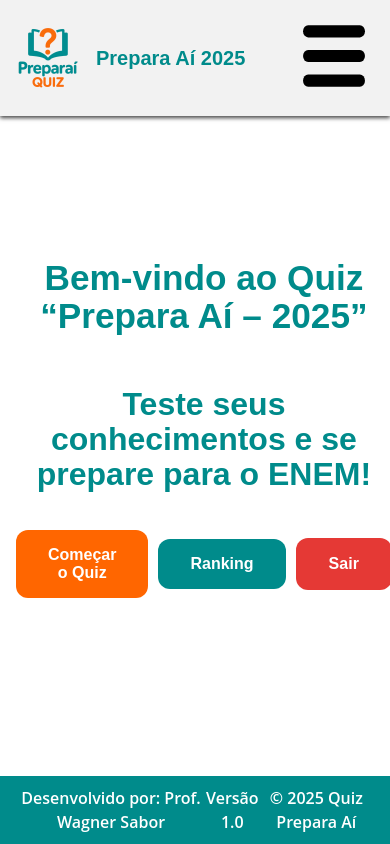
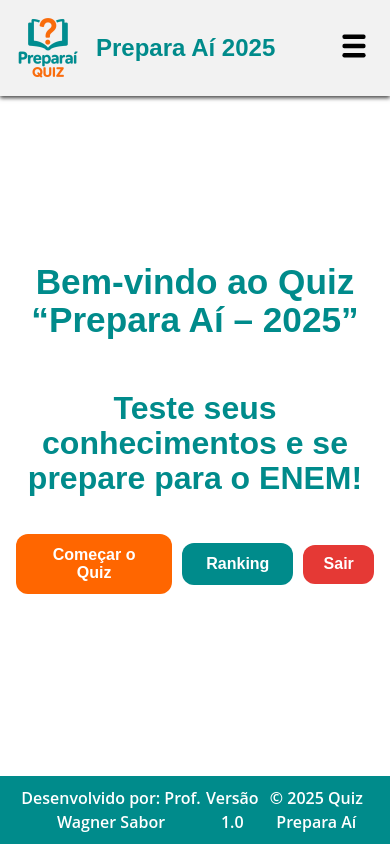
Before and after one commit to wsabor/preparai2025, a React (Vite) app in the folder frontend/: page /home in a window 390 px wide. Built offline with nearby package versions, Linux system fonts and the light colour scheme; no server answers; sample sign-in values are in the browser's storage.

Commit message:
ajustes de responsividade no header

```diff
--- a/frontend/src/pages/Quiz.jsx
+++ b/frontend/src/pages/Quiz.jsx
@@ -20,7 +20,9 @@
   useEffect(() => {
     async function carregarPerguntas() {
       try {
-        const res = await axios.get("http://localhost:3000/api/perguntas");
+        // pega automaticamente o host de quem está acessando
+        const host = window.location.hostname;
+        const res = await axios.get(`http://${host}:3000/api/perguntas`);
         setPerguntas(res.data);
       } catch (error) {
         console.error("Erro ao carregar perguntas:", error);
@@ -28,6 +30,18 @@
     }
     carregarPerguntas();
   }, []);
+
+  // useEffect(() => {
+  //   async function carregarPerguntas() {
+  //     try {
+  //       const res = await axios.get("http://localhost:3000/api/perguntas");
+  //       setPerguntas(res.data);
+  //     } catch (error) {
+  //       console.error("Erro ao carregar perguntas:", error);
+  //     }
+  //   }
+  //   carregarPerguntas();
+  // }, []);
 
   // 2. Dispara o saveScore **uma vez** quando quizFinalizado virar true
   useEffect(() => {
@@ -53,7 +67,7 @@
     setQuizIniciado(false);
     // Recarrega perguntas
     async function recarregar() {
-      const res = await axios.get("http://localhost:3000/api/perguntas");
+      const res = await axios.get("http://0.0.0.0:3000/api/perguntas");
       setPerguntas(res.data);
     }
     recarregar();
--- a/frontend/src/pages/Ranking.jsx
+++ b/frontend/src/pages/Ranking.jsx
@@ -1,8 +1,8 @@
 import { useState, useEffect } from "react";
 import { fetchRanking } from "../services/quizService";
-import "../styles/Ranking.css";
 import Header from "../components/Header";
 import Footer from "../components/Footer";
+import "../styles/Ranking.css";
 
 export default function Ranking() {
   const [lista, setLista] = useState([]);
--- a/frontend/src/services/quizService.js
+++ b/frontend/src/services/quizService.js
@@ -1,6 +1,7 @@
 import axios from "axios";
 
-const API = "http://localhost:3000/api";
+const PORT = 3000; // ou importe de alguma config se mudar
+const API = `${window.location.protocol}//${window.location.hostname}:${PORT}/api`;
 
 export async function saveScore(user, pontos) {
   return axios.post(`${API}/scores`, { user, pontos });
--- a/frontend/src/styles/Header.css
+++ b/frontend/src/styles/Header.css
@@ -1,101 +1,129 @@
+/* Header.css */
+
+/* 1) Reset básico do header */
 .header {
   position: fixed;
   top: 0;
   left: 0;
   width: 100%;
-  background-color: var(--color-bg-light);
+  background: var(--color-bg-light);
   box-shadow: #464646 0 2px 4px;
+  z-index: 100;
+}
+
+/* 2) Container centralizado */
+.header .container {
+  max-width: 1200px;
+  margin: 0 auto;
   display: flex;
   align-items: center;
   justify-content: space-between;
-  z-index: 100;
+  padding: 0 1rem;
+  position: relative;
 }
 
-.container {
-  max-width: 1200px;
-  margin: 0 auto;
+/* 3) Logo + título */
+.logo {
   display: flex;
-  justify-content: space-between;
   align-items: center;
-  width: 100%;
+  gap: 1rem;
 }
-
-.header img {
+.logo img {
   width: 64px;
   height: 64px;
 }
-
-.logo {
-  display: flex;
-  align-items: center;
-  justify-content: center;
-  gap: 1rem;
+.logo h1 {
+  margin: 0;
+  font-size: 2rem;
 }
 
+/* 4) Navegação padrão (mobile: oculta até abrir) */
+.nav {
+  display: none;
+  position: absolute;
+  top: 100%;
+  right: 1rem;
+  background: var(--color-bg-light);
+  box-shadow: 0 2px 6px rgba(0, 0, 0, 0.2);
+  flex-direction: column;
+  gap: 0.5rem;
+  padding: 0.5rem 1rem;
+  border-radius: 4px;
+  z-index: 200;
+}
+
+/* 5) Wrapper dos botões */
 .buttons {
   display: flex;
-  gap: 10px;
+  flex-direction: column; /* mobile: coluna */
+  gap: 0.5rem;
+}
+.buttons button {
+  width: 100%;
+  padding: 12px;
+  border: none;
+  border-radius: 4px;
+  cursor: pointer;
+  box-sizing: border-box;
 }
 
-.btn-primary,
-.btn-secondary,
-.btn-logout {
-  padding: 16px 32px;
+/* 6) Hamburger (mobile) */
+.hamburger {
+  display: block;
+  background: none;
+  border: none;
+  padding: 8px;
   cursor: pointer;
 }
-
-/* ocultar hamburger por desktop */
-.hamburger {
-  display: none;
-  background: none;
-  border: none;
-  cursor: pointer;
-  padding: 0.5rem;
+.hamburger img {
+  width: 24px;
+  height: 24px;
 }
 
-/* mobile-first: styles base já definem header normal com .buttons */
-
-/* Tablets e celulares: até 768px */
+/* ───────── Mobile ───────── */
 @media (max-width: 768px) {
-  /* esconder botões */
-  .buttons {
-    display: none;
+  .nav.open {
+    display: flex; /* mostra em coluna */
   }
-  /* mostrar hamburger */
-  .hamburger {
-    display: block;
-  }
-  /* reduzir h1 */
   .logo h1 {
-    font-size: 1.5rem; /* ajuste conforme seu design */
+    font-size: 1.5rem;
   }
 }
 
-/* Celulares mais estreitos: até 480px */
-@media (max-width: 480px) {
-  /* ainda menor o título */
+/* ───────── Desktop ───────── */
+@media (min-width: 769px) {
+  /* esconde hamburger */
+  .hamburger {
+    display: none;
+  }
+  /* exibe nav em linha e faz crescer */
+  .nav {
+    display: flex !important;
+    position: static;
+    /* flex: 1; */
+    justify-content: flex-end;
+    align-items: center;
+    background: none;
+    box-shadow: none;
+    padding: 0;
+  }
+  /* buttons em linha */
+  .buttons {
+    flex-direction: row;
+    flex: 1; /* faz o wrapper crescer */
+    gap: 0.5rem;
+    /* opcional: limite máximo do grupo de botões
+    max-width: 450px;
+    */
+  }
+  /* cada botão: 1/3 do espaço */
+  .buttons button {
+    /* flex-grow | flex-shrink | flex-basis */
+    flex: 1 1 0%;
+    width: auto;
+  }
+  /* título no desktop */
   .logo h1 {
-    font-size: 1.25rem;
-  }
-
-  /* se quiser, ajustar padding do container */
-  .container {
-    padding: 0 1rem;
+    font-size: 2rem;
   }
 }
-
-/* menu por trás (mobile) */
-.nav {
-  position: absolute;
-  top: 100%;
-  right: 0;
-  background: var(--color-bg-light);
-  width: 200px;
-  transform: translateX(100%);
-  transition: transform 0.3s;
-}
-
-/* quando aberto */
-.nav.open {
-  transform: translateX(0);
-}
```
Also changed, not shown: 1 other file (tests, documents, lock files or other folders).
